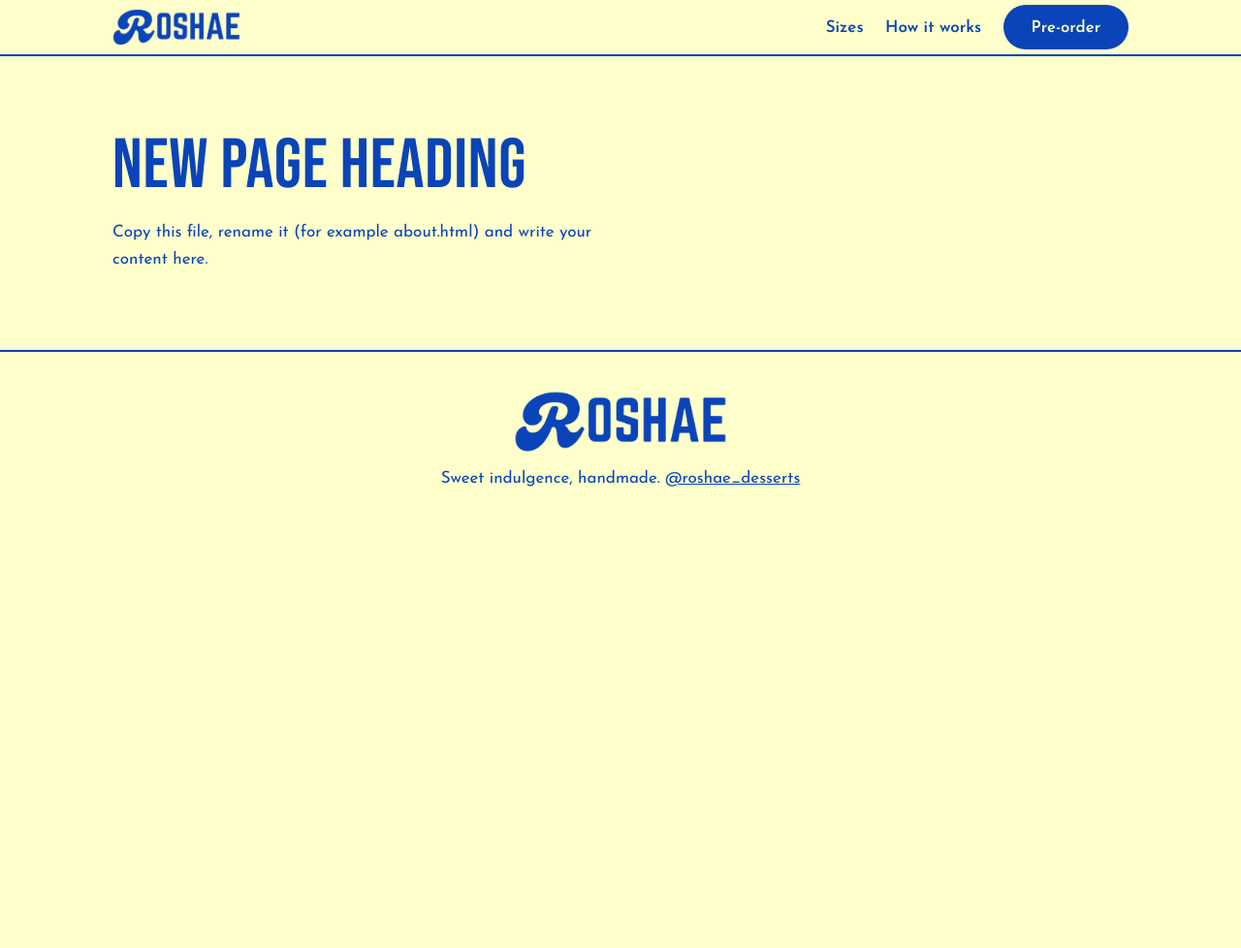
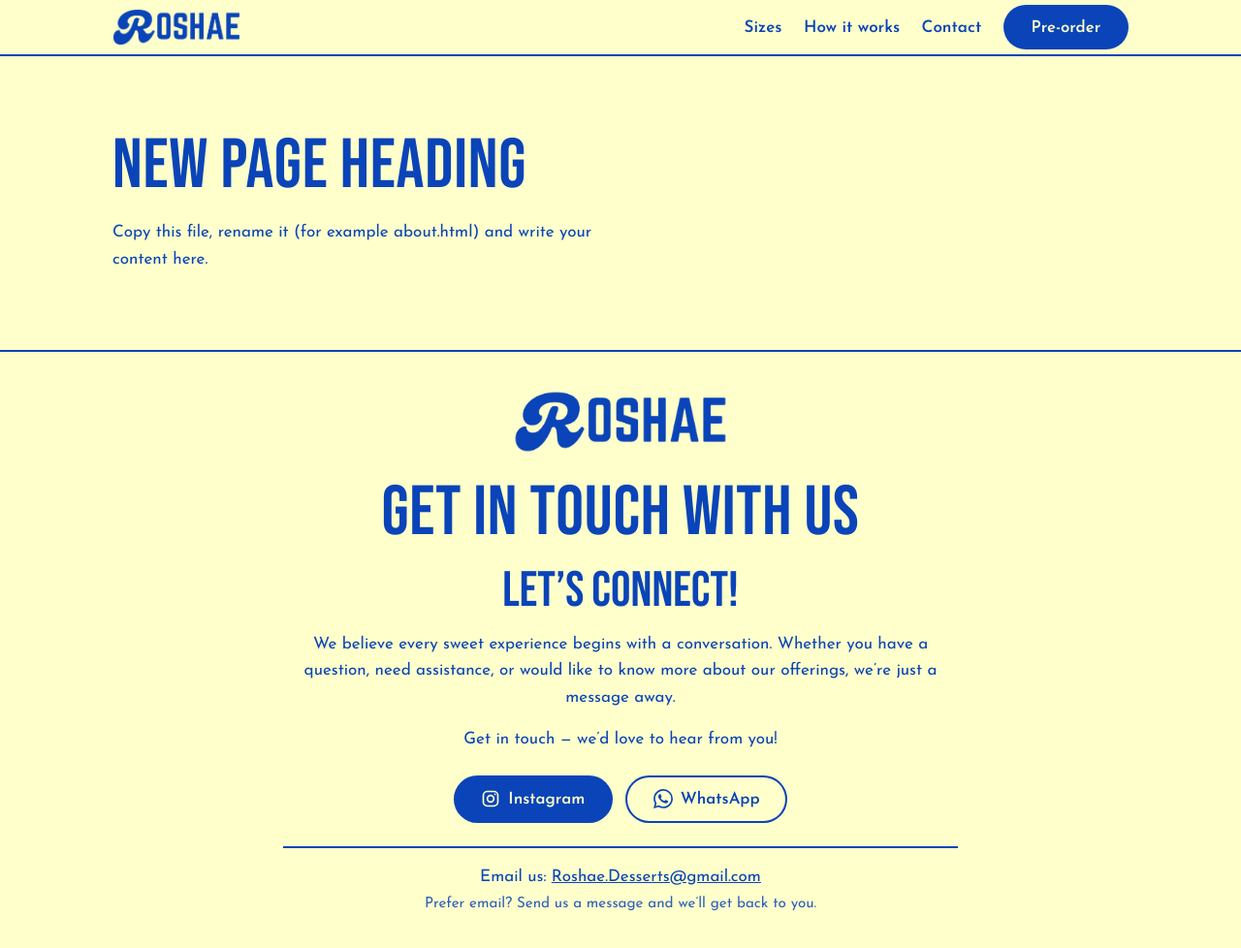
Before and after one commit to Roshae-Desserts/Roshae.Desserts, a plain HTML site: page template.html in a window 1280 px wide. Shown: the whole page at 97% size. Before the commit the page ends 800 px from the top, so only its background shows below. Drawn offline with Linux system fonts and the light colour scheme; a web font is replaced by a local one.

Commit message:
fixing footer

```diff
--- a/template.html
+++ b/template.html
@@ -14,7 +14,7 @@
 <header>
   <div class="wrap">
     <a class="brand" href="index.html"><img src="images/logo.png" alt="Roshae" height="40"></a>
-    <nav><a href="index.html#sizes">Sizes</a><a href="index.html#how">How it works</a><a class="btn" href="index.html#order">Pre-order</a></nav>
+    <nav><a href="index.html#sizes">Sizes</a><a href="index.html#how">How it works</a><a href="index.html#contact">Contact</a><a class="btn" href="index.html#order">Pre-order</a></nav>
   </div>
 </header>
 
@@ -31,9 +31,23 @@
 
 <footer>
   <img class="flogo" src="images/logo.png" alt="Roshae" height="64">
-  <p>Sweet indulgence, handmade. <a href="https://www.instagram.com/roshae_desserts/" target="_blank" rel="noopener">@roshae_desserts</a></p>
+  <section class="contact" id="contact">
+  <div class="wrap">
+    <h2>Get in touch with us</h2>
+    <p class="lede">Let’s connect!</p>
+    <p>We believe every sweet experience begins with a conversation. Whether you have a question, need assistance, or would like to know more about our offerings, we’re just a message away.</p>
+    <p>Get in touch — we’d love to hear from you!</p>
+    <div class="actions">
+      <a class="btn wa-btn" href="https://ig.me/m/roshae_desserts" target="_blank" rel="noopener"><svg viewBox="0 0 24 24" width="20" height="20" aria-hidden="true" fill="none" stroke="currentColor" stroke-width="2"><rect x="3" y="3" width="18" height="18" rx="5"/><circle cx="12" cy="12" r="4"/><circle cx="17.5" cy="6.5" r="1" fill="currentColor" stroke="none"/></svg>Instagram</a>
+      <a class="btn alt wa-btn wa" href="#" target="_blank" rel="noopener"><svg viewBox="0 0 24 24" width="20" height="20" aria-hidden="true" fill="currentColor"><path d="M17.472 14.382c-.297-.149-1.758-.867-2.03-.967-.273-.099-.471-.148-.67.15-.197.297-.767.966-.94 1.164-.173.199-.347.223-.644.075-.297-.15-1.255-.463-2.39-1.475-.883-.788-1.48-1.761-1.653-2.059-.173-.297-.018-.458.13-.606.134-.133.298-.347.446-.52.149-.174.198-.298.298-.497.099-.198.05-.371-.025-.52-.075-.149-.669-1.612-.916-2.207-.242-.579-.487-.5-.669-.51-.173-.008-.371-.01-.57-.01-.198 0-.52.074-.792.372-.272.297-1.04 1.016-1.04 2.479 0 1.462 1.065 2.875 1.213 3.074.149.198 2.096 3.2 5.077 4.487.709.306 1.262.489 1.694.625.712.227 1.36.195 1.871.118.571-.085 1.758-.719 2.006-1.413.248-.694.248-1.289.173-1.413-.074-.124-.272-.198-.57-.347m-5.421 7.403h-.004a9.87 9.87 0 01-5.031-1.378l-.361-.214-3.741.982.998-3.648-.235-.374a9.86 9.86 0 01-1.51-5.26c.001-5.45 4.436-9.884 9.888-9.884 2.64 0 5.122 1.03 6.988 2.898a9.825 9.825 0 012.893 6.994c-.003 5.45-4.437 9.884-9.885 9.884m8.413-18.297A11.815 11.815 0 0012.05 0C5.495 0 .16 5.335.157 11.892c0 2.096.547 4.142 1.588 5.945L.057 24l6.305-1.654a11.882 11.882 0 005.683 1.448h.005c6.554 0 11.89-5.335 11.893-11.893a11.821 11.821 0 00-3.48-8.413Z"/></svg>WhatsApp</a>
+    </div>
+    <p class="mail">Email us: <a href="mailto:Roshae.Desserts@gmail.com">Roshae.Desserts@gmail.com</a><br><span class="note">Prefer email? Send us a message and we’ll get back to you.</span></p>
+  </div>
+  </section>
 </footer>
 
+<script src="js/config.js"></script>
+<script src="js/order.js"></script>
 <script src="js/motion.js"></script>
 </body>
 </html>
```
Also changed, not shown: index.html (+1 -1 lines).
